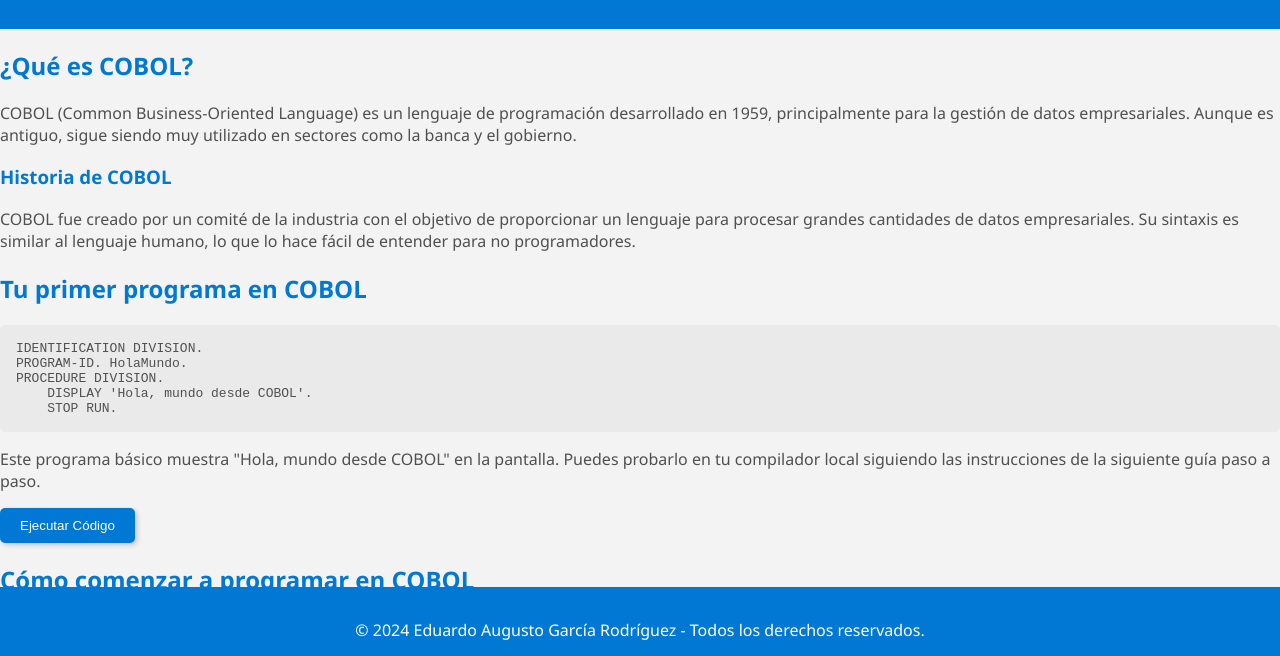
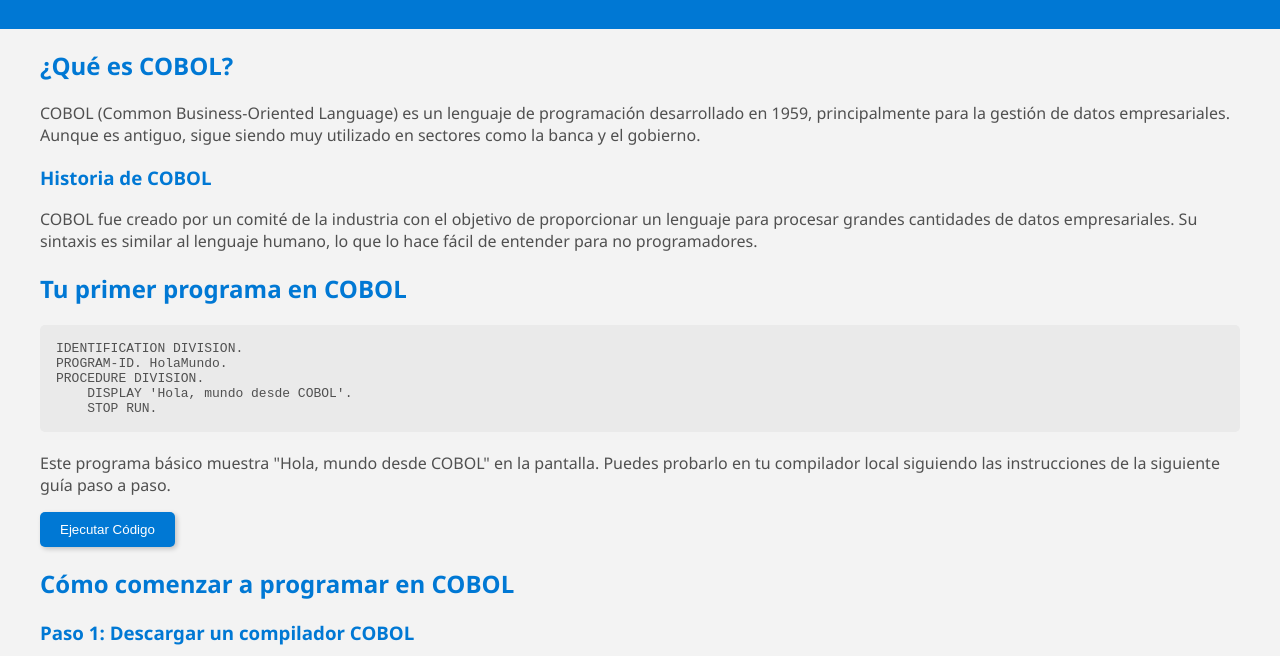
Before and after one commit to eagarcia77/ProgCOBOL, a plain HTML site: page index.html in a window 1280 px wide. Shown: the part 127-783 px from the top of the page. Drawn offline with Linux system fonts and the light colour scheme.

Commit message:
Update styles.css

```diff
--- a/styles.css
+++ b/styles.css
@@ -33,6 +33,12 @@ h1, h2, h3 {
     color: #0078D4;
 }
 
+main {
+    margin: 20px auto;
+    max-width: 1200px; /* Añadido para limitar el ancho y centrar el contenido */
+    padding: 0 20px;
+}
+
 button {
     background-color: #0078D4;
     color: white;
@@ -52,6 +58,7 @@ pre {
     padding: 1rem;
     border-radius: 5px;
     overflow-x: auto;
+    margin-bottom: 20px;
 }
 
 footer {
@@ -59,7 +66,5 @@ footer {
     color: white;
     text-align: center;
     padding: 1rem 0;
-    position: fixed;
-    width: 100%;
-    bottom: 0;
+    margin-top: 40px; /* Añadido para dar espacio entre el contenido y el footer */
 }
```
